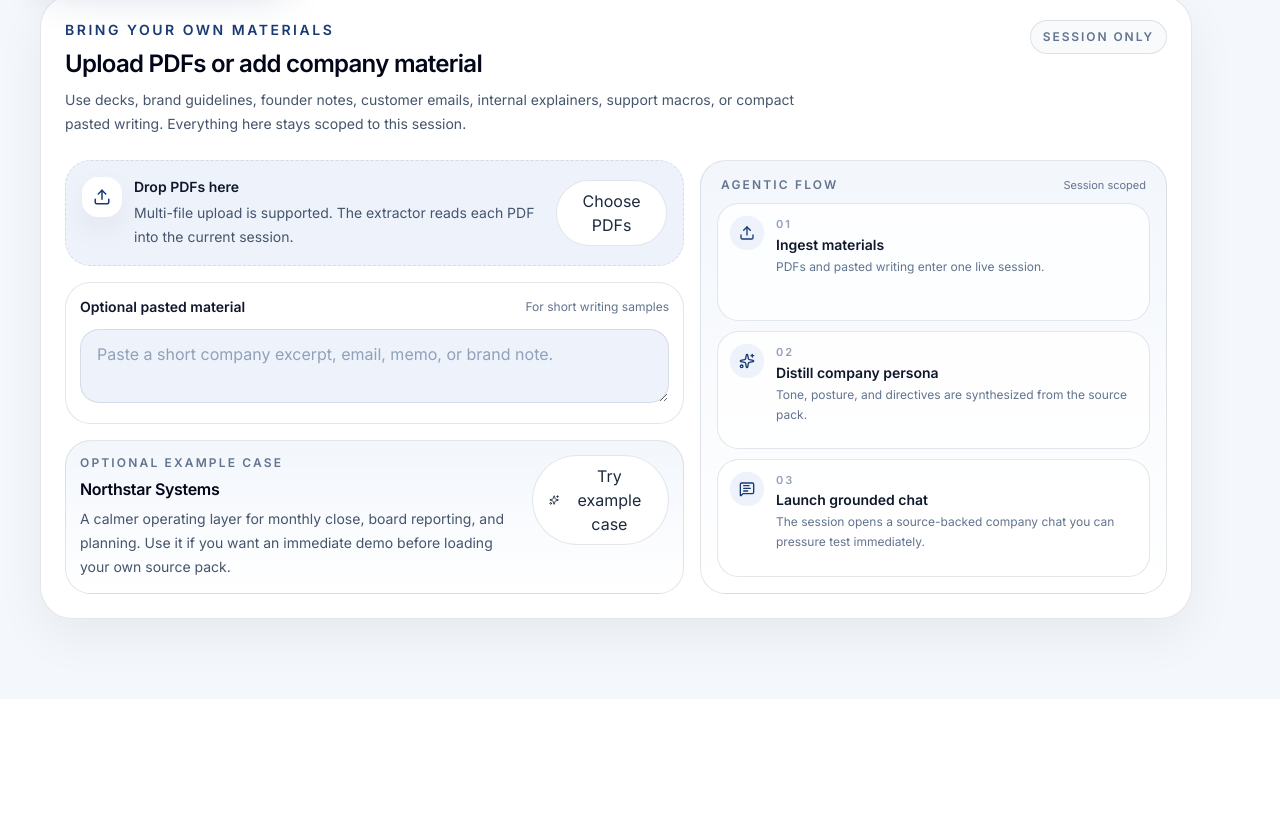
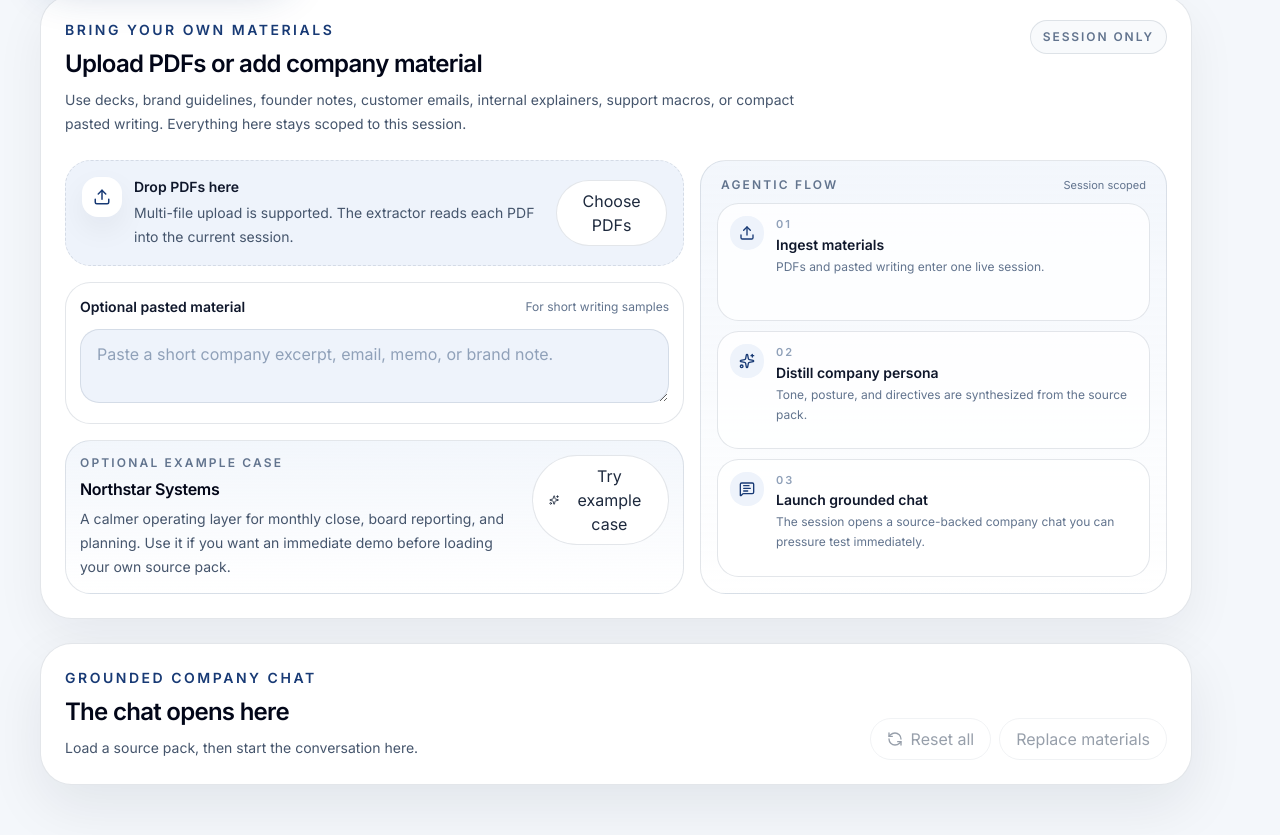
Before and after one commit to SY227/company-persona-studio, a Next.js app: page / in a window 1280 px wide. Shown: the part 515-1350 px from the top of the page. Before the commit the page ends 1214 px from the top, so only its background shows below. Built offline with nearby package versions, Linux system fonts and the light colour scheme.

Commit message:
Show chat section header before activation

```diff
--- a/src/components/house-voice-app.tsx
+++ b/src/components/house-voice-app.tsx
@@ -600,7 +600,6 @@ export function HouseVoiceApp() {
             )}
           </div>
 
-          {(hasInputs || session) && (
           <div
             id="chat-demo"
             className="rounded-[2rem] border border-[var(--border)] bg-white p-6 shadow-[0_22px_56px_rgba(15,23,42,0.08)]"
@@ -662,6 +661,7 @@ export function HouseVoiceApp() {
                 </div>
               </div>
 
+              {(hasInputs || session) && (
               <div className="mt-6 overflow-hidden rounded-[1.8rem] border border-[var(--border)] bg-[linear-gradient(180deg,rgba(239,244,251,0.74),rgba(252,253,255,0.98))]">
                 <div className="flex flex-col gap-4 border-b border-[var(--border)] px-4 py-4 sm:flex-row sm:items-center sm:justify-between sm:px-6">
                   <div className="flex items-start gap-3">
@@ -773,8 +773,8 @@ export function HouseVoiceApp() {
                   </div>
                 </div>
               </div>
+              )}
           </div>
-          )}
 
           {session && (
             <div className="rounded-[2rem] border border-[var(--border)] bg-white p-6 shadow-[0_18px_50px_rgba(15,23,42,0.06)]">
```
